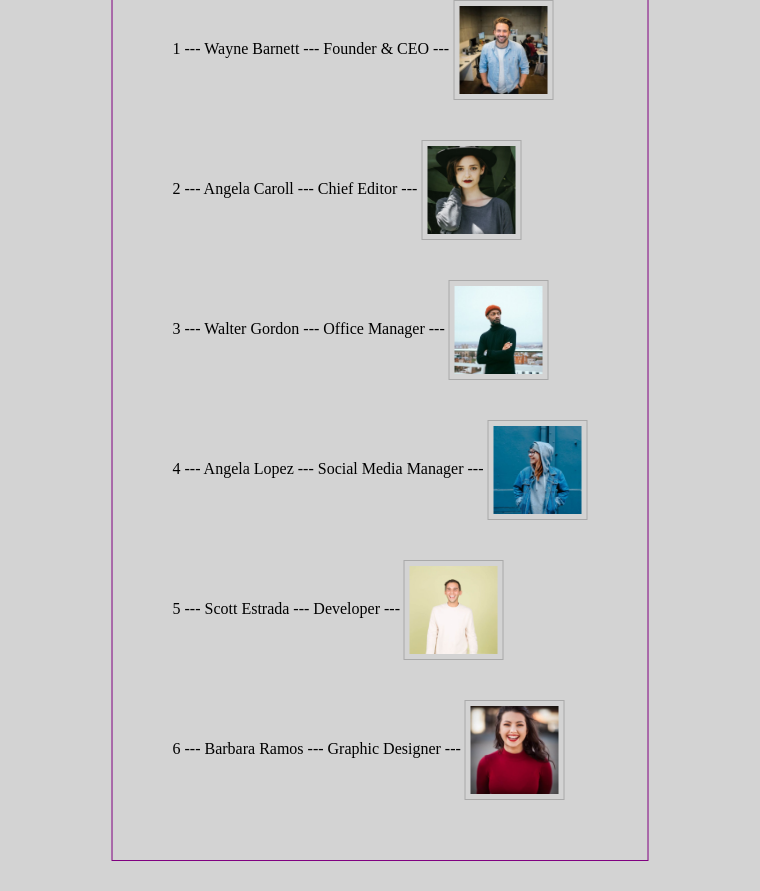
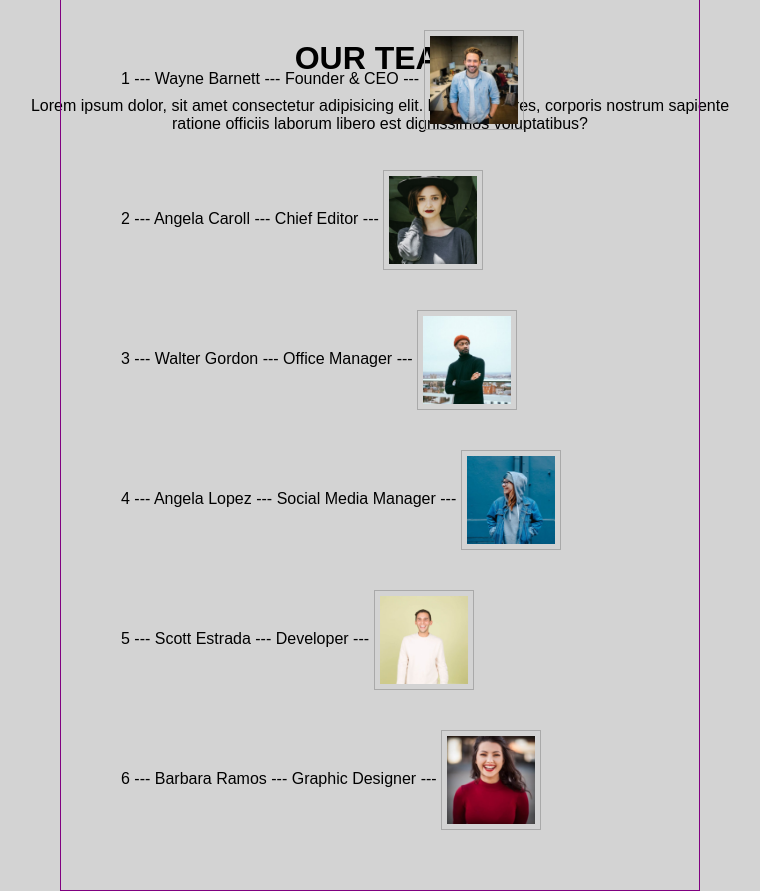
Before and after one commit to smschn/js-our-team, a plain HTML site: page Bonus_2/index.html in a window 1280 px wide. Shown: the whole page, without its empty margins (260-1020 px from the left). Before the commit the page ends 861 px from the top, so only its background shows below. Drawn offline with Linux system fonts and the light colour scheme.

Commit message:
Bonus_2: started working on new structure

```diff
--- a/Bonus_2/css/style.css
+++ b/Bonus_2/css/style.css
@@ -2,19 +2,35 @@
     margin: 0;
     padding: 0;
     box-sizing: border-box;
+    font-family: sans-serif;
 }
 
 html {
     background-color: lightgray;
 }
 
+main h1, main p {
+    width: 60%;
+    margin: auto;
+    text-align: center;
+    padding: 10px;
+}
+
+main h1 {
+    text-transform: uppercase;
+    margin-top: 30px;
+}
+
 #container {
+    margin-top: 30px;
     position: absolute;
     top: 50%;
     left: 50%;
     transform: translate(-50%, -50%);
     border: 1px solid purple;
     padding: 40px;
+    display: flex;
+    flex-wrap: wrap;
 }
 
 #container div {
--- a/Bonus_2/index.html
+++ b/Bonus_2/index.html
@@ -10,6 +10,9 @@
 <body>
 
     <main>
+
+        <h1>Our team</h1>
+        <p>Lorem ipsum dolor, sit amet consectetur adipisicing elit. Neque maiores, corporis nostrum sapiente ratione officiis laborum libero est dignissimos voluptatibus?</p>
         <div id="container">
 
         </div>
--- a/Bonus_2/js/main.js
+++ b/Bonus_2/js/main.js
@@ -39,14 +39,6 @@ const arrayTeam = [
 
 ]
 
-// per ogni singolo oggetto, stampo su console i valori di 'name', 'role', 'profilePicture'
-for (let x = 0; x < arrayTeam.length; x++) {
-    console.log(arrayTeam[x]['name']);
-    console.log(arrayTeam[x].role); // equivale a console.log(arrayTeam[x]['role']); sintassi che NON si può usare quando il nome della CHIAVE contiene SPAZI
-    console.log(arrayTeam[x]['profilePicture']);
-    console.log(''); // creo spazio per rendere distinguibile, in console, ogni ripetizione del ciclo
-}
-
 // stampo su html i valori di ogni singola chiave, creando un nuovo <div> e riempiendolo ad ogni giro del ciclo
 for (let y = 0; y < arrayTeam.length; y++) {
     const newDiv = document.createElement('div'); // creo <div>
```
